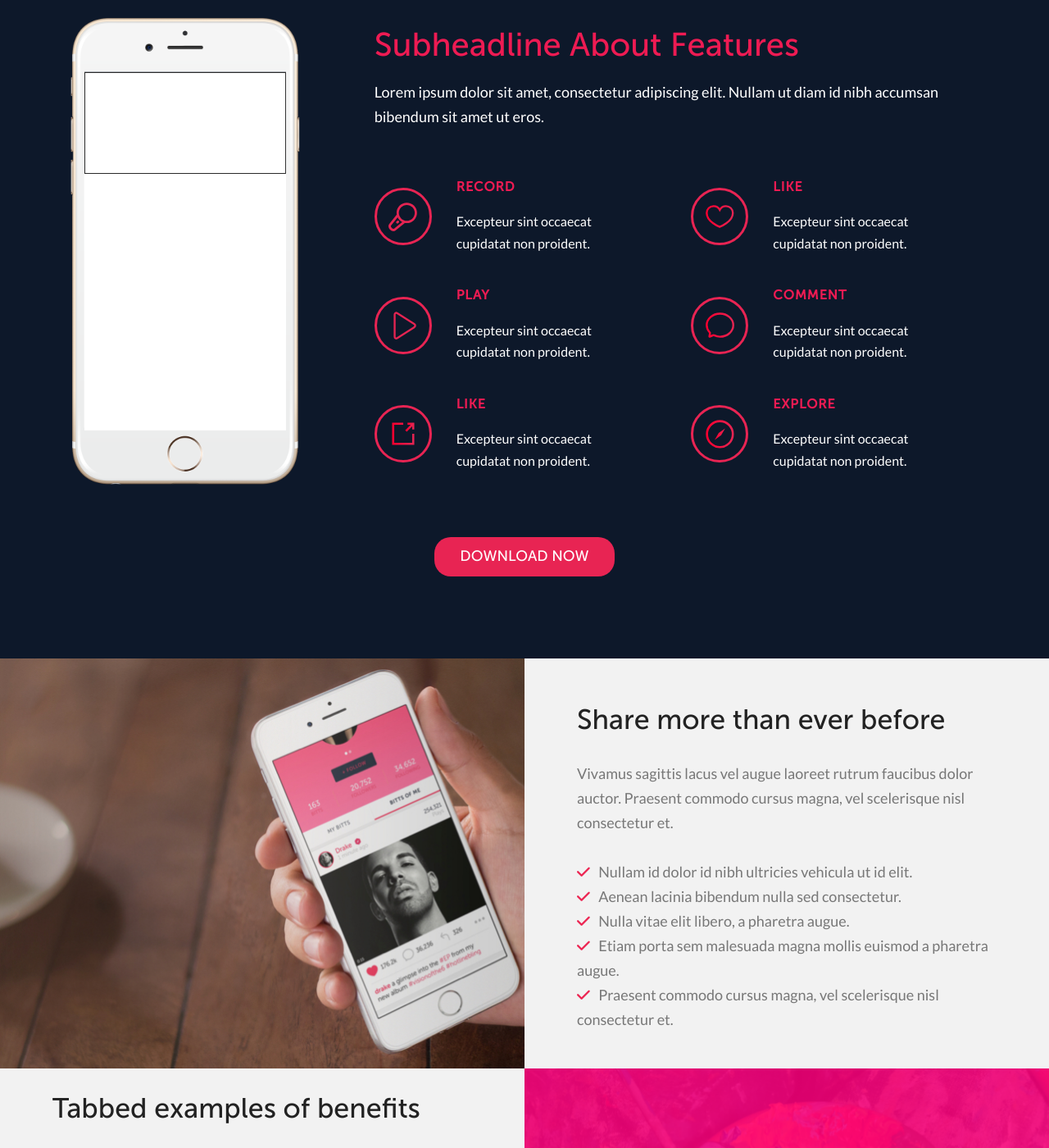
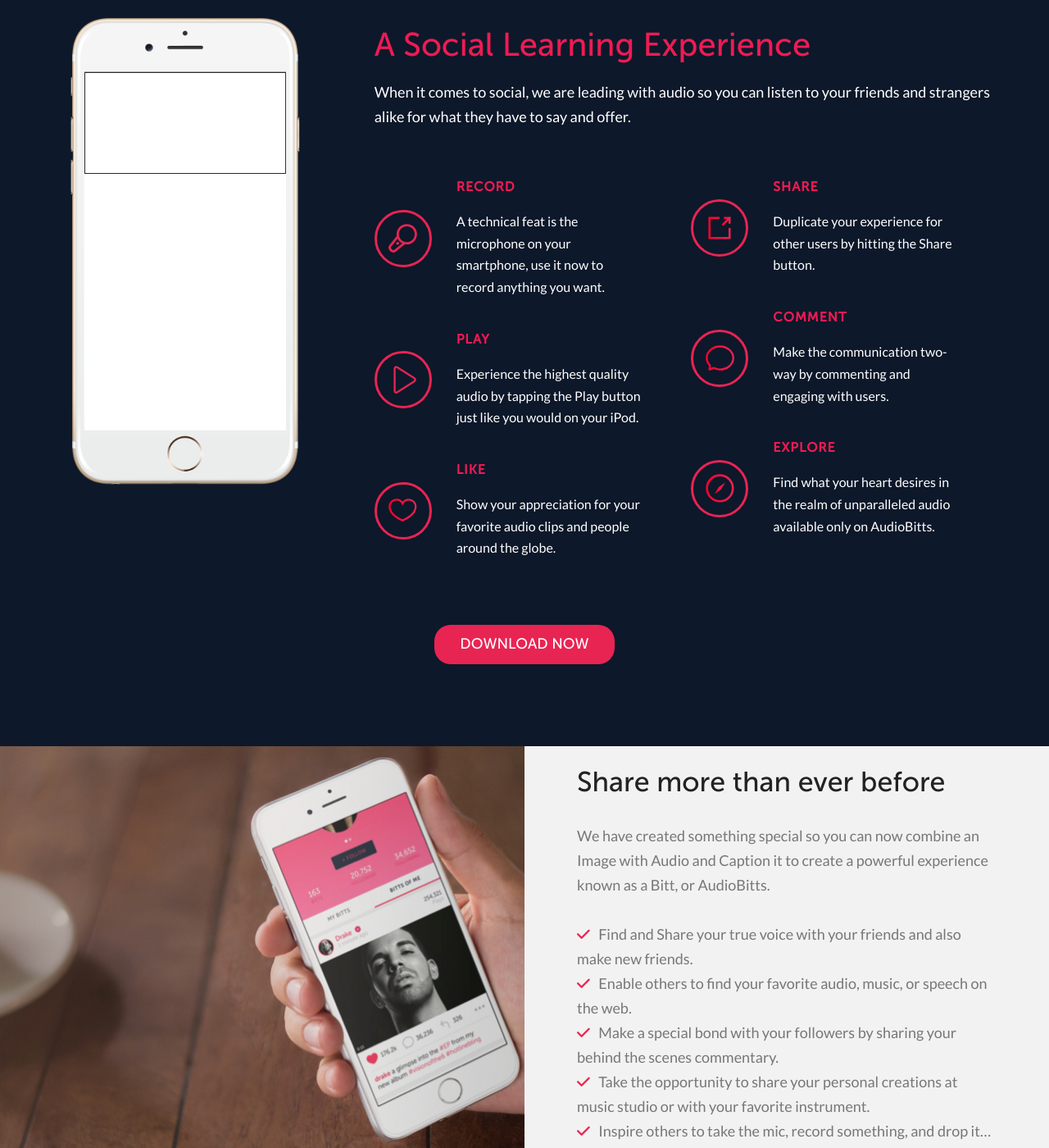
Before and after one commit to maxcoyote/audiobitts-landing-page, a Jekyll site: the page built from index.html, in a window 1280 px wide and 1400 px high, scrolled down 980 px. Shown: the whole window at 82% size. Built offline with Jekyll 4.4.1, drawn with Linux system fonts in a browser that asks for light colours; nearby versions of some CDN libraries; some web fonts are replaced; some of the changed text lies outside the part shown; grey boxes are pictures that could not be loaded.

Commit message:
Copy edits

```diff
--- a/index.html
+++ b/index.html
@@ -44,8 +44,8 @@ title: Audiobitts Landing Page
 			</div>
 			<div class="col col-right">
 				<div class="features-text">
-					<h2>Subheadline About Features</h2>
-					<p>Lorem ipsum dolor sit amet, consectetur adipiscing elit. Nullam ut diam id nibh accumsan bibendum sit amet ut eros.</p>
+					<h2>A Social Learning Experience</h2>
+					<p>When it comes to social, we are leading with audio so you can listen to your friends and strangers alike for what they have to say and offer.</p>
 					<div class="row padtop padbottom">
 						<div class="col inner col-left">
 							<ul class="feature-items">
@@ -53,21 +53,21 @@ title: Audiobitts Landing Page
 									<div class="feature-item-icon record"></div>
 									<div class="feature-item-text">
 										<h4>Record</h4>
-										<p>Excepteur sint occaecat cupidatat non proident.</p>
+										<p>A technical feat is the microphone on your smartphone, use it now to record anything you want.</p>
 									</div>
 								</li>
 								<li class="feature-item">
 									<div class="feature-item-icon play"></div>
 									<div class="feature-item-text">
 										<h4>Play</h4>
-										<p>Excepteur sint occaecat cupidatat non proident.</p>
+										<p>Experience the highest quality audio by tapping the Play button just like you would on your iPod.</p>
 									</div>
 								</li>
 								<li class="feature-item">
-									<div class="feature-item-icon share"></div>
+									<div class="feature-item-icon like"></div>
 									<div class="feature-item-text">
 										<h4>Like</h4>
-										<p>Excepteur sint occaecat cupidatat non proident.</p>
+										<p>Show your appreciation for your favorite audio clips and people around the globe.</p>
 									</div>
 								</li>
 							</ul>
@@ -75,24 +75,24 @@ title: Audiobitts Landing Page
 						<div class="col inner col-right">
 							<ul class="feature-items">
 								<li class="feature-item">
-									<div class="feature-item-icon like"></div>
+									<div class="feature-item-icon share"></div>
 									<div class="feature-item-text">
-										<h4>Like</h4>
-										<p>Excepteur sint occaecat cupidatat non proident.</p>
+										<h4>Share</h4>
+										<p>Duplicate your experience for other users by hitting the Share button.</p>
 									</div>
 								</li>
 								<li class="feature-item">
 									<div class="feature-item-icon comment"></div>
 									<div class="feature-item-text">
 										<h4>Comment</h4>
-										<p>Excepteur sint occaecat cupidatat non proident.</p>
+										<p>Make the communication two-way by commenting and engaging with users.</p>
 									</div>
 								</li>
 								<li class="feature-item">
 									<div class="feature-item-icon explore"></div>
 									<div class="feature-item-text">
 										<h4>Explore</h4>
-										<p>Excepteur sint occaecat cupidatat non proident.</p>
+										<p>Find what your heart desires in the realm of unparalleled audio available only on AudioBitts.</p>
 									</div>
 								</li>
 							</ul>
@@ -116,13 +116,13 @@ title: Audiobitts Landing Page
 		<div class="col nopad col-right content-center">
 			<div class="share-more">
 				<h3>Share more than ever before</h3>
-				<p>Vivamus sagittis lacus vel augue laoreet rutrum faucibus dolor auctor. Praesent commodo cursus magna, vel scelerisque nisl consectetur et.</p>
+				<p>We have created something special so you can now combine an Image with Audio and Caption it to create a powerful experience known as a Bitt, or AudioBitts.</p>
 				<ul class="checkmarks">
-					<li class="checkmark-item"><i class="fa fa-check"></i> &nbsp; Nullam id dolor id nibh ultricies vehicula ut id elit.</li>
-					<li class="checkmark-item"><i class="fa fa-check"></i> &nbsp; Aenean lacinia bibendum nulla sed consectetur.</li>
-					<li class="checkmark-item"><i class="fa fa-check"></i> &nbsp; Nulla vitae elit libero, a pharetra augue.</li>
-					<li class="checkmark-item"><i class="fa fa-check"></i> &nbsp; Etiam porta sem malesuada magna mollis euismod a pharetra augue.</li>
-					<li class="checkmark-item"><i class="fa fa-check"></i> &nbsp; Praesent commodo cursus magna, vel scelerisque nisl consectetur et.</li>
+					<li class="checkmark-item"><i class="fa fa-check"></i> &nbsp; Find and Share your true voice with your friends and also make new friends.</li>
+					<li class="checkmark-item"><i class="fa fa-check"></i> &nbsp; Enable others to find your favorite audio, music, or speech on the web.</li>
+					<li class="checkmark-item"><i class="fa fa-check"></i> &nbsp; Make a special bond with your followers by sharing your behind the scenes commentary.</li>
+					<li class="checkmark-item"><i class="fa fa-check"></i> &nbsp; Take the opportunity to share your personal creations at music studio or with your favorite instrument.</li>
+					<li class="checkmark-item"><i class="fa fa-check"></i> &nbsp; Inspire others to take the mic, record something, and drop it…</li>
 				</ul>
 			</div>
 		</div>
@@ -145,18 +145,15 @@ title: Audiobitts Landing Page
 					</ul>
 					<div class="tab-content">
 						<div role="tabpanel" class="tab-pane active" id="first">
-							<p>1 Vivamus sagittis lacus vel augue laoreet rutrum faucibus dolor auctor. Praesent commodo cursus magna, vel scelerisque nisl consectetur et.</p>
-							<p>Fusce dapibus, tellus ac cursus commodo, tortor mauris condimentum nibh, ut fermentum massa justo sit amet risus.</p>
+							<p>Capture the audio of anything when you need it.</p>
 							<p><a class="link" href="https://goo.gl/lrkMjj">Download</a></p>
 						</div>
 						<div role="tabpanel" class="tab-pane" id="second">
-							<p>2 Vivamus sagittis lacus vel augue laoreet rutrum faucibus dolor auctor. Praesent commodo cursus magna, vel scelerisque nisl consectetur et.</p>
-							<p>Fusce dapibus, tellus ac cursus commodo, tortor mauris condimentum nibh, ut fermentum massa justo sit amet risus.</p>
+							<p>Search what you want without the trouble of recording it yourself.</p>
 							<p><a class="link" href="https://goo.gl/lrkMjj">Download</a></p>
 						</div>
 						<div role="tabpanel" class="tab-pane" id="third">
-							<p>3 Vivamus sagittis lacus vel augue laoreet rutrum faucibus dolor auctor. Praesent commodo cursus magna, vel scelerisque nisl consectetur et.</p>
-							<p>Fusce dapibus, tellus ac cursus commodo, tortor mauris condimentum nibh, ut fermentum massa justo sit amet risus.</p>
+							<p>Engage an audience for your sounds.</p>
 							<p><a class="link" href="https://goo.gl/lrkMjj">Download</a></p>
 						</div>
 					</div><!-- /.tab-content -->
@@ -180,7 +177,7 @@ title: Audiobitts Landing Page
 	<div class="cta-overlay">
 		<div class="cta-text">
 			<h2 class="line">Set Up Your Profile</h2>
-			<p>Lorem ipsum dolor sit amet consectetur adipiscing elit donec tempus pellentesque dui vel tristique purus justo vestibulum eget lectus non gravida ultrices.</p>
+			<p>Make a profile that is visible to the public and shows them information about your interests and also your contact information for social networking.</p>
 			<div><a class="btn btn-download" href="https://goo.gl/lrkMjj">Download Now</a></div>
 		</div>
 	</div>
@@ -191,7 +188,7 @@ title: Audiobitts Landing Page
 	<div class="container">
 		<div class="screenshot-text">
 			<h2 class="line">Screenshots</h2>
-			<p>This is a place to showcase screenshots in a carousel. We can accommodate as many screenshots as you want.</p>
+			<p>Our beautiful colors and design are visible in the images given below.</p>
 		</div>
 		<div class="carousel">
 			<div><a data-fancybox="gallery" href="images/slide-menu.jpg"><img src="images/slide-menu.jpg" alt="Slide-Menu"></a></div>
```
